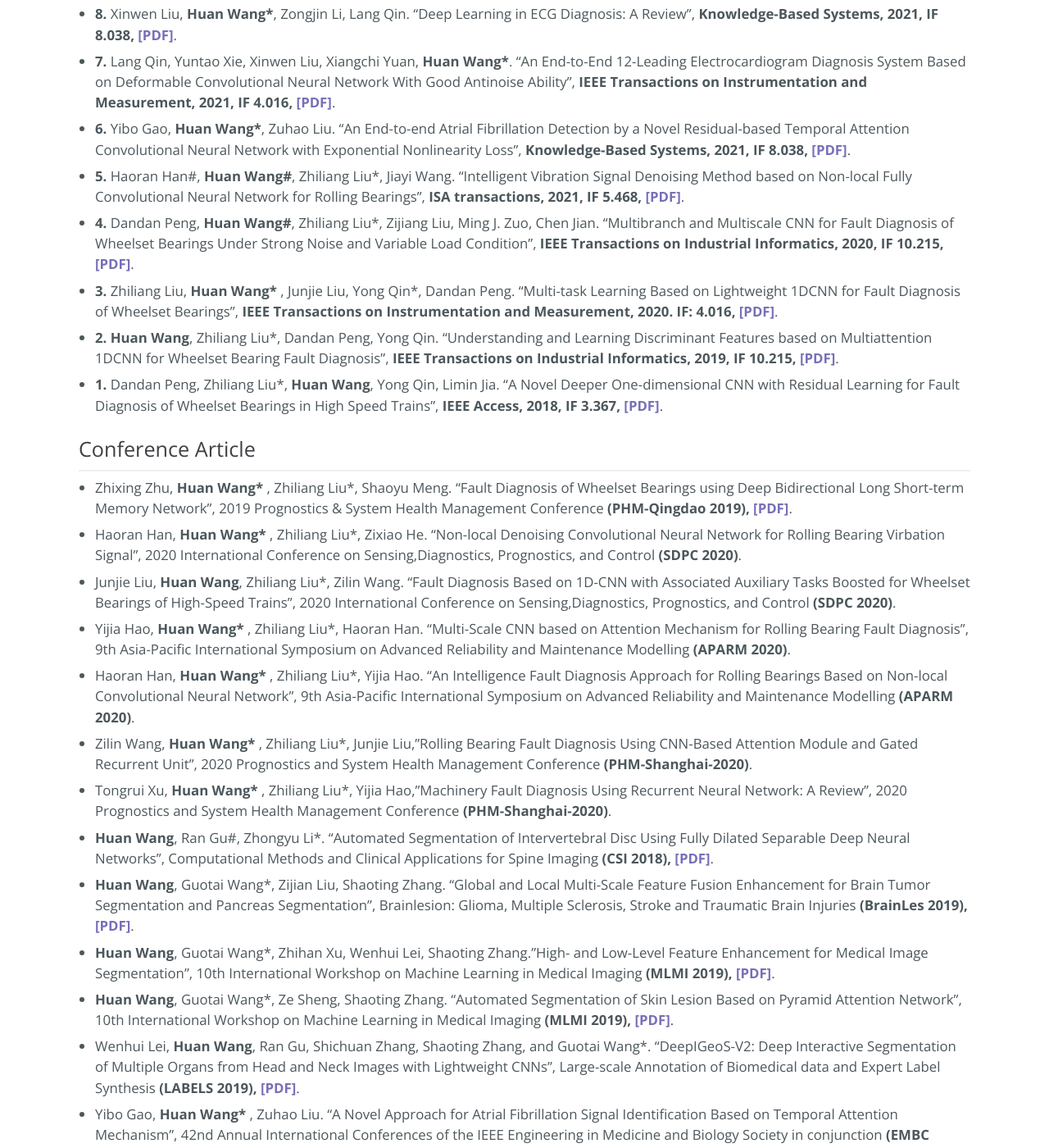
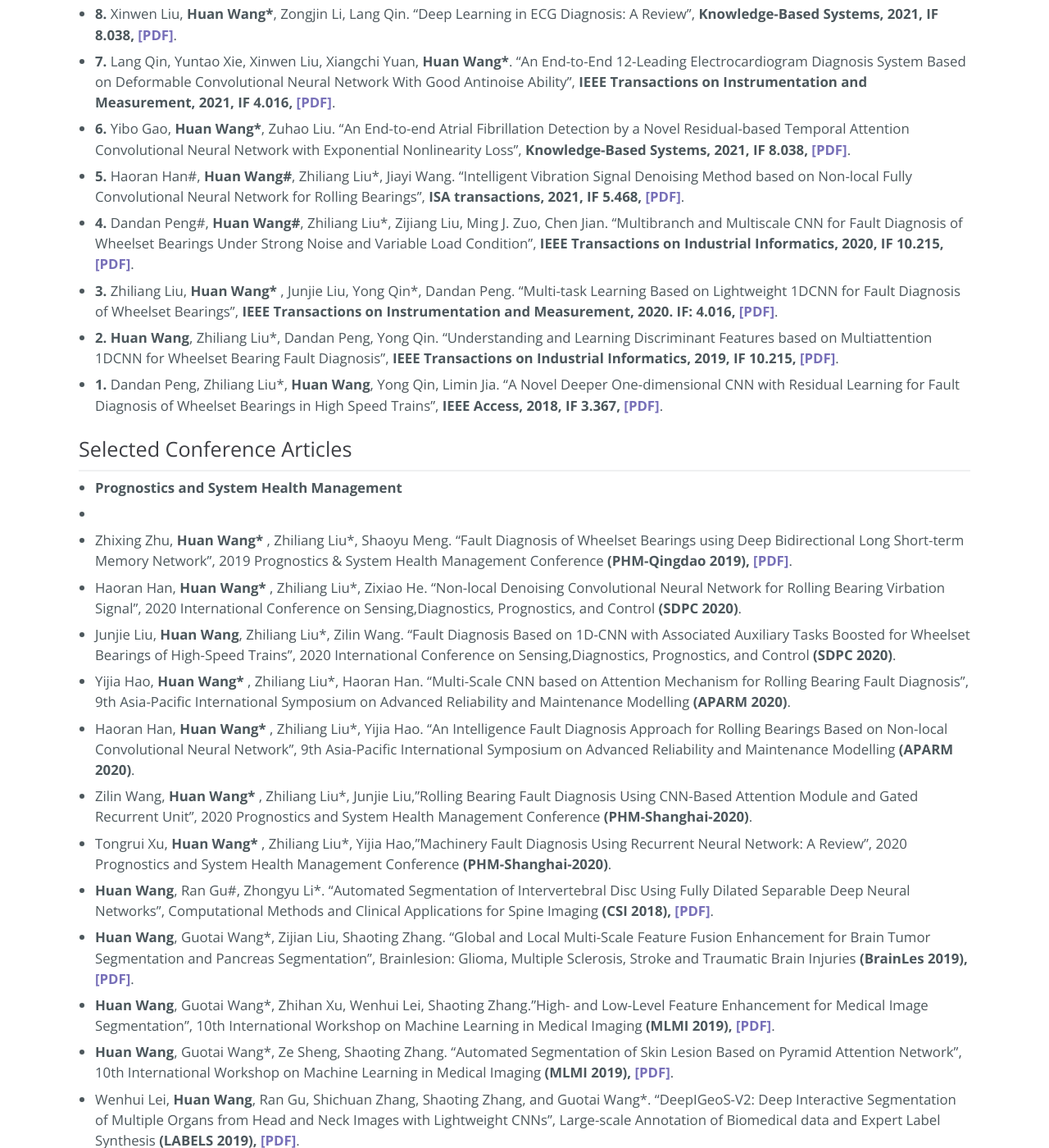
Before and after one commit to WH-HuanWang/WH-HuanWang.github.io, a Jekyll site: the page built from index.md, in a window 1280 px wide and 1400 px high, scrolled down 1185 px. Shown: the whole window at 82% size. Built offline with Jekyll 4.4.1, drawn with Linux system fonts in a browser that asks for light colours; some of the changed text lies outside the part shown.

Commit message:
Update index.md

```diff
--- a/index.md
+++ b/index.md
@@ -50,14 +50,16 @@ B.S. Mechanical design, manufacturing and automation, School of mechanical and e
 * <b>7. </b>Lang Qin, Yuntao Xie, Xinwen Liu, Xiangchi Yuan, <b>Huan Wang*</b>. "An End-to-End 12-Leading Electrocardiogram Diagnosis System Based on Deformable Convolutional Neural Network With Good Antinoise Ability", <b>IEEE Transactions on Instrumentation and Measurement, 2021, IF 4.016, [[PDF]](https://ieeexplore.ieee.org/document/9406046/)</b>.
 * <b>6. </b>Yibo Gao, <b>Huan Wang*</b>, Zuhao Liu. "An End-to-end Atrial Fibrillation Detection by a Novel Residual-based Temporal Attention Convolutional Neural Network with Exponential Nonlinearity Loss", <b>Knowledge-Based Systems, 2021, IF 8.038, [[PDF]](https://www.sciencedirect.com/science/article/abs/pii/S0950705120307188)</b>.
 * <b>5. </b>Haoran Han#, <b>Huan Wang#</b>, Zhiliang Liu*, Jiayi Wang. "Intelligent Vibration Signal Denoising Method based on Non-local Fully Convolutional Neural Network for Rolling Bearings", <b>ISA transactions, 2021, IF 5.468, [[PDF]](https://www.sciencedirect.com/science/article/abs/pii/S0019057821002196)</b>.
-* <b>4. </b>Dandan Peng, <b>Huan Wang#</b>, Zhiliang Liu*, Zijiang Liu, Ming J. Zuo, Chen Jian. "Multibranch and Multiscale CNN for Fault Diagnosis of Wheelset Bearings Under Strong Noise and Variable Load Condition", <b>IEEE Transactions on Industrial Informatics, 2020, IF 10.215, [[PDF]](https://ieeexplore.ieee.org/document/8962243)</b>.
+* <b>4. </b>Dandan Peng#, <b>Huan Wang#</b>, Zhiliang Liu*, Zijiang Liu, Ming J. Zuo, Chen Jian. "Multibranch and Multiscale CNN for Fault Diagnosis of Wheelset Bearings Under Strong Noise and Variable Load Condition", <b>IEEE Transactions on Industrial Informatics, 2020, IF 10.215, [[PDF]](https://ieeexplore.ieee.org/document/8962243)</b>.
 * <b>3. </b>Zhiliang Liu, <b>Huan Wang* </b>, Junjie Liu, Yong Qin*, Dandan Peng. "Multi-task Learning Based on Lightweight 1DCNN for Fault Diagnosis of Wheelset Bearings", <b> IEEE Transactions on Instrumentation and Measurement, 2020. IF: 4.016, [[PDF]](https://ieeexplore.ieee.org/document/9178459)</b>.
 * <b>2. Huan Wang</b>, Zhiliang Liu*, Dandan Peng, Yong Qin. "Understanding and Learning Discriminant Features based on Multiattention 1DCNN for Wheelset Bearing Fault Diagnosis", <b>IEEE Transactions on Industrial Informatics, 2019, IF 10.215, [[PDF]](https://ieeexplore.ieee.org/document/8911240)</b>.
 * <b>1. </b>Dandan Peng, Zhiliang Liu*, <b>Huan Wang</b>, Yong Qin, Limin Jia. "A Novel Deeper One-dimensional CNN with Residual Learning for Fault Diagnosis of Wheelset Bearings in High Speed Trains", <b>IEEE Access, 2018, IF 3.367, [[PDF]](https://ieeexplore.ieee.org/document/8584445)</b>.
 
 
-## Conference Article
+## Selected Conference Articles
 * * *
+* <b>Prognostics and System Health Management</b>
+*
 * Zhixing Zhu, <b>Huan Wang* </b>, Zhiliang Liu*, Shaoyu Meng. "Fault Diagnosis of Wheelset Bearings using Deep Bidirectional Long Short-term Memory Network", 2019 Prognostics & System Health Management Conference <b>(PHM-Qingdao 2019), [[PDF]](https://ieeexplore.ieee.org/stamp/stamp.jsp?tp=&arnumber=8942870)</b>.
 * Haoran Han, <b>Huan Wang* </b>, Zhiliang Liu*, Zixiao He. "Non-local Denoising Convolutional Neural Network for Rolling Bearing Virbation Signal", 2020 International Conference on Sensing,Diagnostics, Prognostics, and Control <b>(SDPC 2020)</b>.
 * Junjie Liu, <b>Huan Wang</b>, Zhiliang Liu*, Zilin Wang. "Fault Diagnosis Based on 1D-CNN with Associated Auxiliary Tasks Boosted for Wheelset Bearings of High-Speed Trains", 2020 International Conference on Sensing,Diagnostics, Prognostics, and Control <b>(SDPC 2020)</b>.
```
Also changed, not shown: other parts of index.md (+4 -0 lines).
